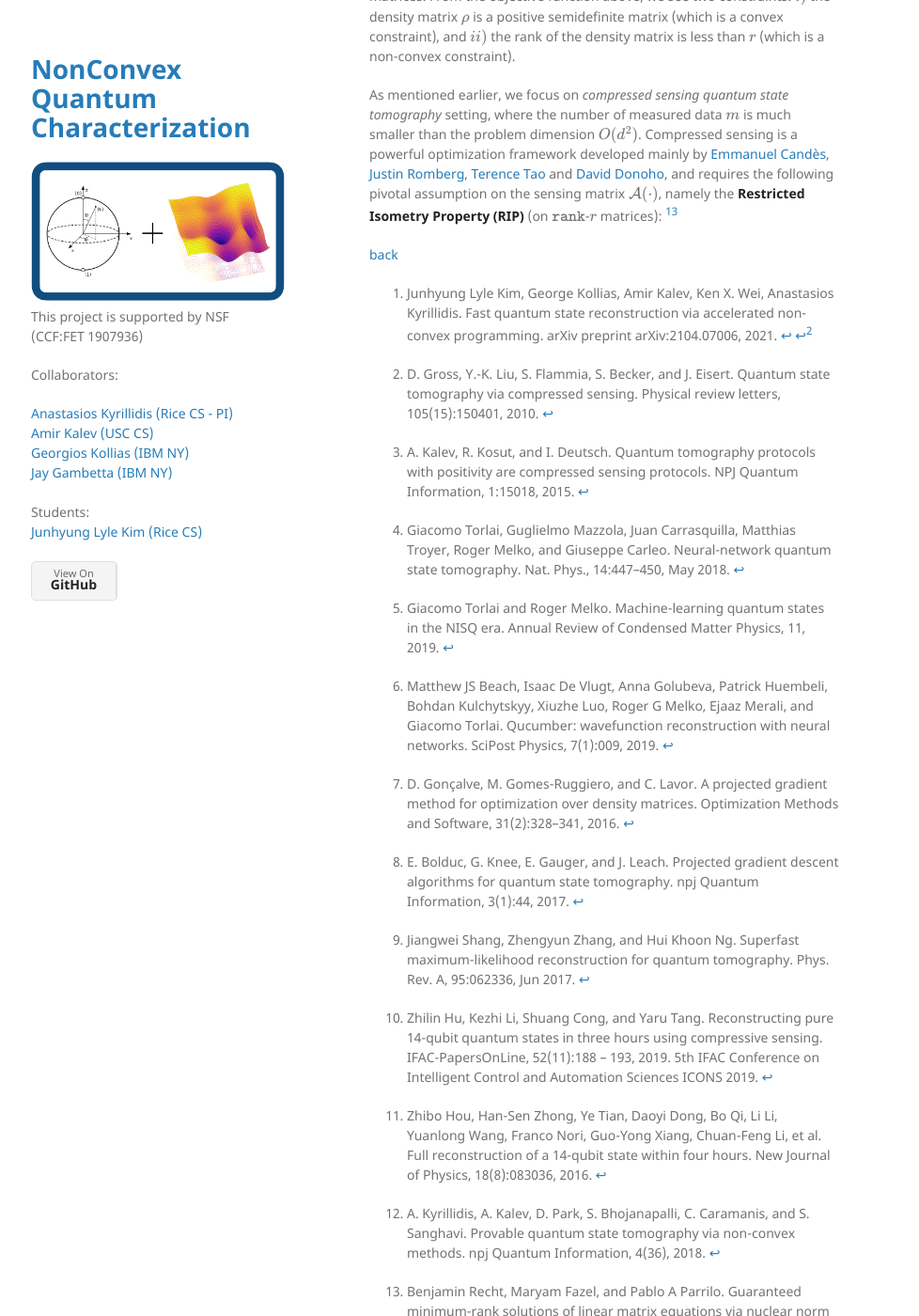
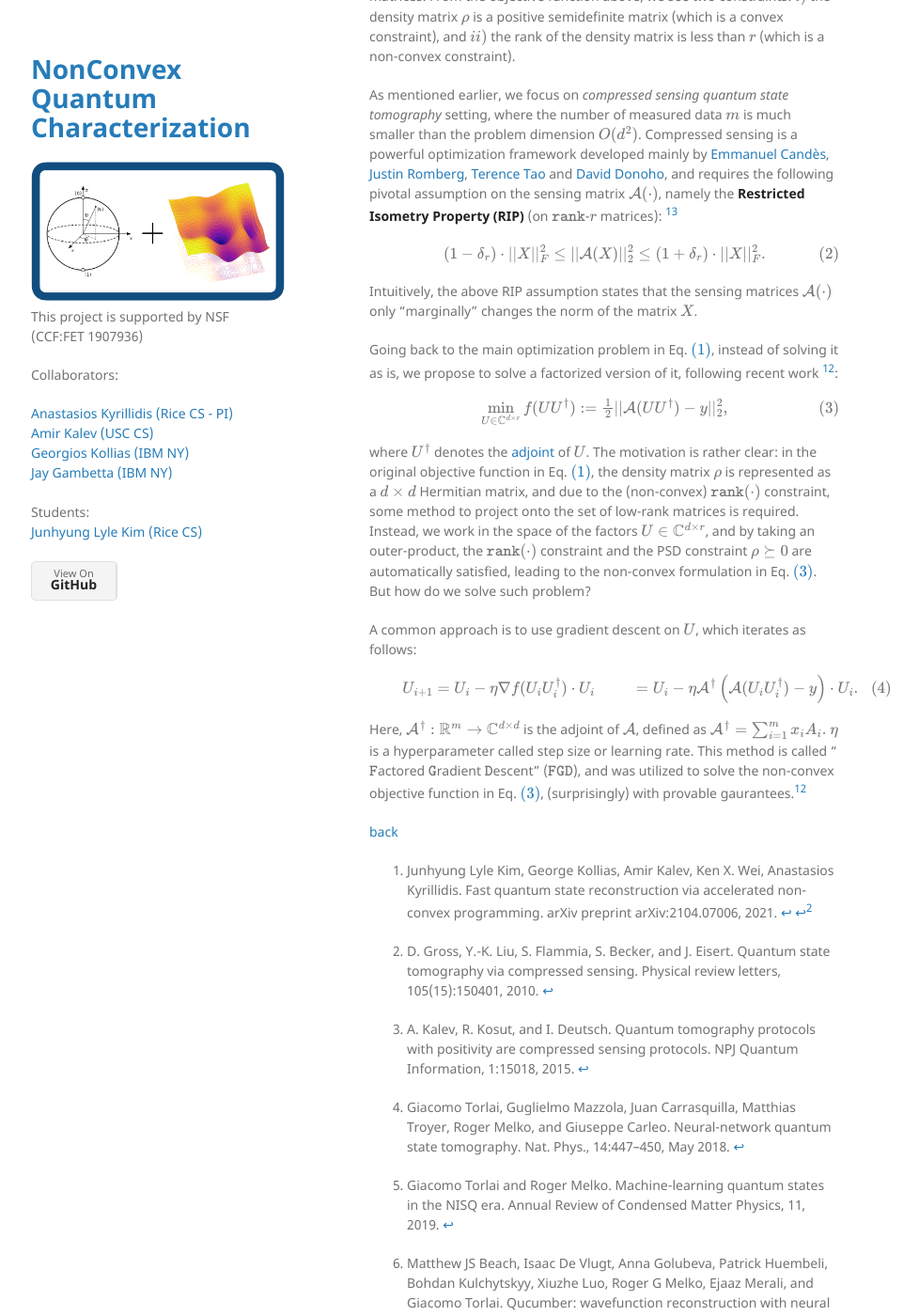
Before and after one commit to akyrillidis/nonconvex-qst, a Jekyll site: the page built from MiFGD.md, in a window 1280 px wide and 1400 px high, scrolled down 1544 px. Shown: the whole window at 94% size, without its empty margins (177-1155 px from the left). Built offline with Jekyll 4.4.1, drawn with Linux system fonts in a browser that asks for light colours; formulas are drawn with MathJax 3.

Commit message:
Update MiFGD.md

```diff
--- a/MiFGD.md
+++ b/MiFGD.md
@@ -41,6 +41,28 @@ Here, $$y \in \mathbb{R}^m$$ is the measured data through quantum computer or si
 
 As mentioned earlier, we focus on _compressed sensing quantum state tomography_ setting, where the number of measured data $$m$$ is much smaller than the problem dimension $$O(d^2)$$. Compressed sensing is a powerful optimization framework developed mainly by [Emmanuel Candès](https://statweb.stanford.edu/~candes/), [Justin Romberg](https://jrom.ece.gatech.edu/), [Terence Tao](https://www.math.ucla.edu/~tao/) and [David Donoho](https://web.stanford.edu/dept/statistics/cgi-bin/donoho/), and requires the following pivotal assumption on the sensing matrix $$\mathcal{A}(\cdot)$$, namely the **Restricted Isometry Property (RIP)** (on $$\texttt{rank}$$-$$r$$ matrices): [^recht2010guaranteed]
 
+\begin{align}
+\label{eq:rip} \tag{2}
+(1 - \delta_r) \cdot  || X ||_F^2 \leq || \mathcal{A}(X) ||_2^2 \leq (1 + \delta_r) \cdot ||X||_F^2.
+\end{align}
+
+Intuitively, the above RIP assumption states that the sensing matrices $$\mathcal{A}(\cdot)$$ only "marginally" changes the norm of the matrix $$X$$.
+
+Going back to the main optimization problem in Eq. \eqref{eq:objective}, instead of solving it as is, we propose to solve a factorized version of it, following recent work [^kyrillidis2018provable]:
+\begin{align}
+\label{eq:factored-obj} \tag{3}
+  \min_{U \in \mathbb{C}^{d \times r}} f(UU^\dagger) := \tfrac{1}{2} || \mathcal{A} (UU^\dagger) - y ||_2^2,
+\end{align}
+where $$U^\dagger$$ denotes the [adjoint](https://en.wikipedia.org/wiki/Conjugate_transpose) of $$U$$. The motivation is rather clear: in the original objective function in Eq. \eqref{eq:objective}, the density matrix $$\rho$$ is represented as a $$d \times d$$ Hermitian matrix, and due to the (non-convex) $$\texttt{rank}(\cdot)$$ constraint, some method to project onto the set of low-rank matrices is required. Instead, we work in the space of the factors $$U \in \mathbb{C}^{d \times r}$$, and by taking an outer-product, the $$\texttt{rank}(\cdot)$$ constraint and the PSD constraint $$\rho \succeq 0$$ are automatically satisfied, leading to the non-convex formulation in Eq. \eqref{eq:factored-obj}. But how do we solve such problem?
+
+A common approach is to use gradient descent on $$U$$, which iterates as follows:
+\begin{align}
+\label{eq:fgd} \tag{4}
+U_{i+1} &= U_{i} - \eta \nabla f(U_i U_i^\dagger) \cdot U_i \\\\
+&= U_{i} - \eta \mathcal{A}^\dagger \left(\mathcal{A}(U_i U_i^\dagger) - y\right) \cdot U_i.
+\end{align}
+Here, $$\mathcal{A}^\dagger: \mathbb{R}^m \rightarrow \mathbb{C}^{d \times d}$$ is the adjoint of $$\mathcal{A}$$, defined as $$\mathcal{A}^\dagger = \sum_{i=1}^m x_i A_i.$$ $$\eta$$ is a hyperparameter called step size or learning rate. This method is called "$$\texttt{F}$$actored $$\texttt{G}$$radient $$\texttt{D}$$escent" ($$\texttt{FGD}$$), and was utilized to solve the non-convex objective function in Eq. \eqref{eq:factored-obj}, (surprisingly) with provable gaurantees.[^kyrillidis2018provable]
+
 
 
 
```
